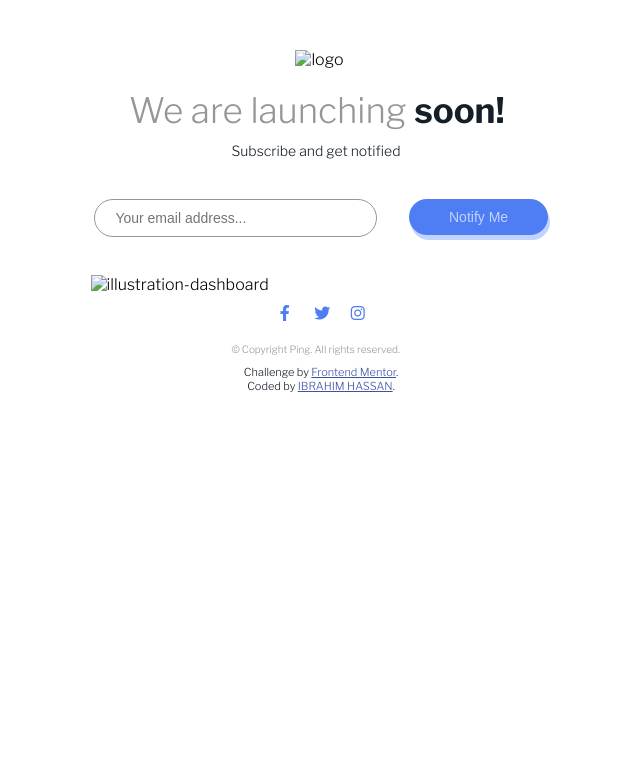
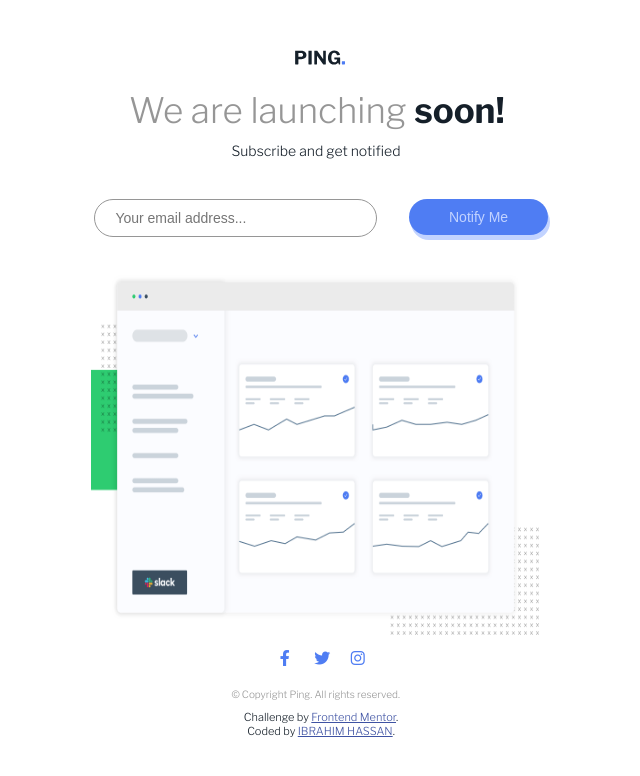
Before and after one commit to Hassanibrahim0617/ping-coming-soon-page-master, a plain HTML site: page index.html in a window 1280 px wide. Shown: the whole page, without its empty margins (319-959 px from the left). Drawn offline with nearby package versions, Linux system fonts and the light colour scheme; the site is published under a folder, as on GitHub Pages, so addresses that start at the root find nothing.

Commit message:
Update index.html

```diff
--- a/index.html
+++ b/index.html
@@ -19,7 +19,7 @@
 <body>
 
   <nav>
-    <img src="/ping-coming-soon-page-master/images/logo.svg" alt="logo">
+    <img src="./ping-coming-soon-page-master/images/logo.svg" alt="logo">
   </nav>
 
   <div>
@@ -45,7 +45,7 @@
   </div>
 
   <div id="dashboard">
-    <img src="/ping-coming-soon-page-master/images/illustration-dashboard.png" alt="illustration-dashboard">
+    <img src="./ping-coming-soon-page-master/images/illustration-dashboard.png" alt="illustration-dashboard">
   </div>
 
   <div>
```
